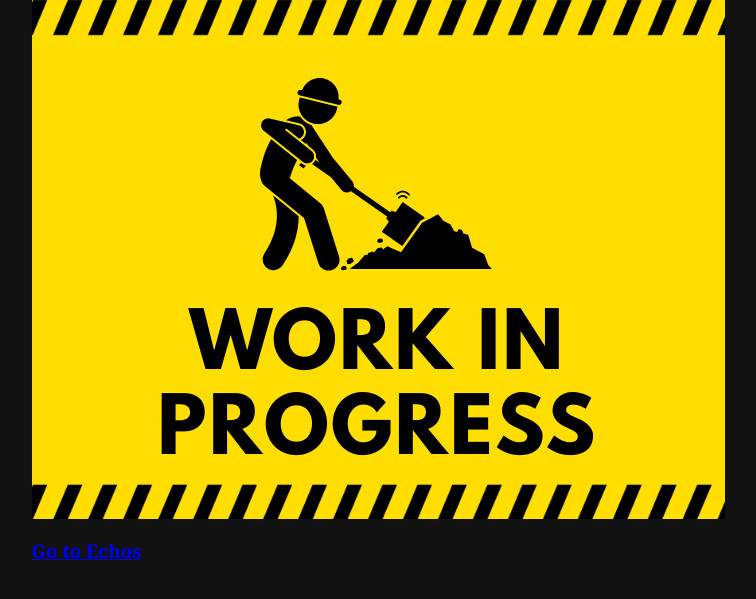
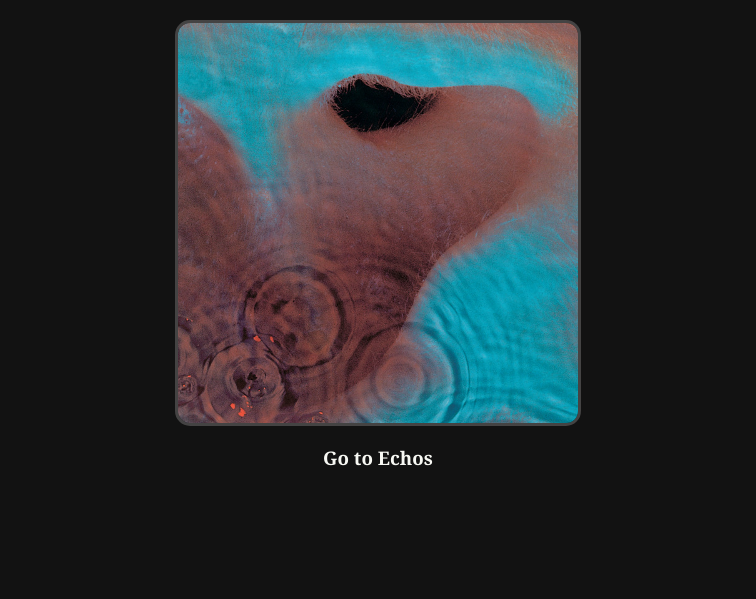
Before and after one commit to nalleon/tribu, a Django app: page / in a window 1280 px wide. Shown: the part 113-712 px from the top of the page, without its empty margins (262-1018 px from the left). Run offline with Django 5.2, Linux system fonts and the light colour scheme; parts of the project's set-up code (start-up, migrations or seed data) failed here and were passed over.

Commit message:
feat(index): se termina el index del proyecto

```diff
--- a/tribu/shared/static/css/base.css
+++ b/tribu/shared/static/css/base.css
@@ -119,3 +119,25 @@ body {
   justify-content: space-around;
   align-content: space-around;
 }
+
+/*Links*/
+.img-container{
+  margin-top: 20px;
+  border: 3px rgb(68, 67, 67) solid;
+  border-radius: 15px;
+}
+
+.cover{
+  width: 400px;
+  border-radius: 12px;
+}
+
+.goto-echos{
+  color: #F8F9F4;
+  text-decoration: none;
+}
+
+.links-container{
+  display: flex;
+  justify-content: center;
+}
--- a/tribu/shared/templates/index.html
+++ b/tribu/shared/templates/index.html
@@ -2,10 +2,10 @@
 {% load static %}
 {% block content %}
 <div class="index">
-  <div class="img-container">
-    <img src="../static/images/image.jpg" alt="WIP" />
+  <div class="img-container" data-title="Echoes" data-author="Pink Floyd">
+    <img class="cover" src="../static/images/echoes_cover.jpeg" alt="Echoes Cover" />
   </div>
 
-  <h3><a href="{% url 'echos:echo-list' %}">Go to Echos</a></h3>
+  <h3 class="links-container"><a class="goto-echos" href="{% url 'echos:echo-list' %}">Go to Echos</a></h3>
 </div>
 {% endblock %}
```
Also changed, not shown: tribu/shared/static/images/echoes_cover.jpeg (added).
